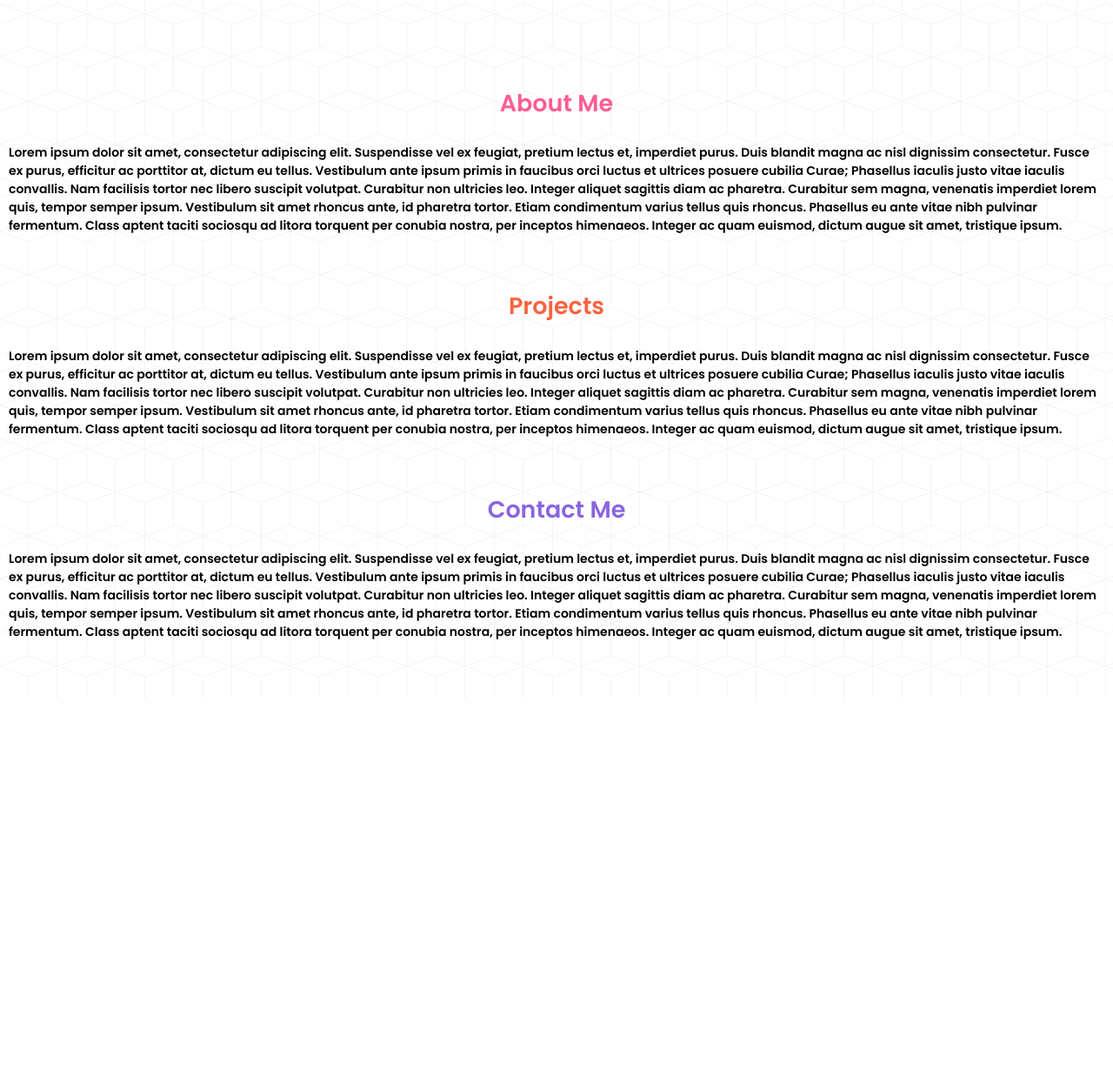
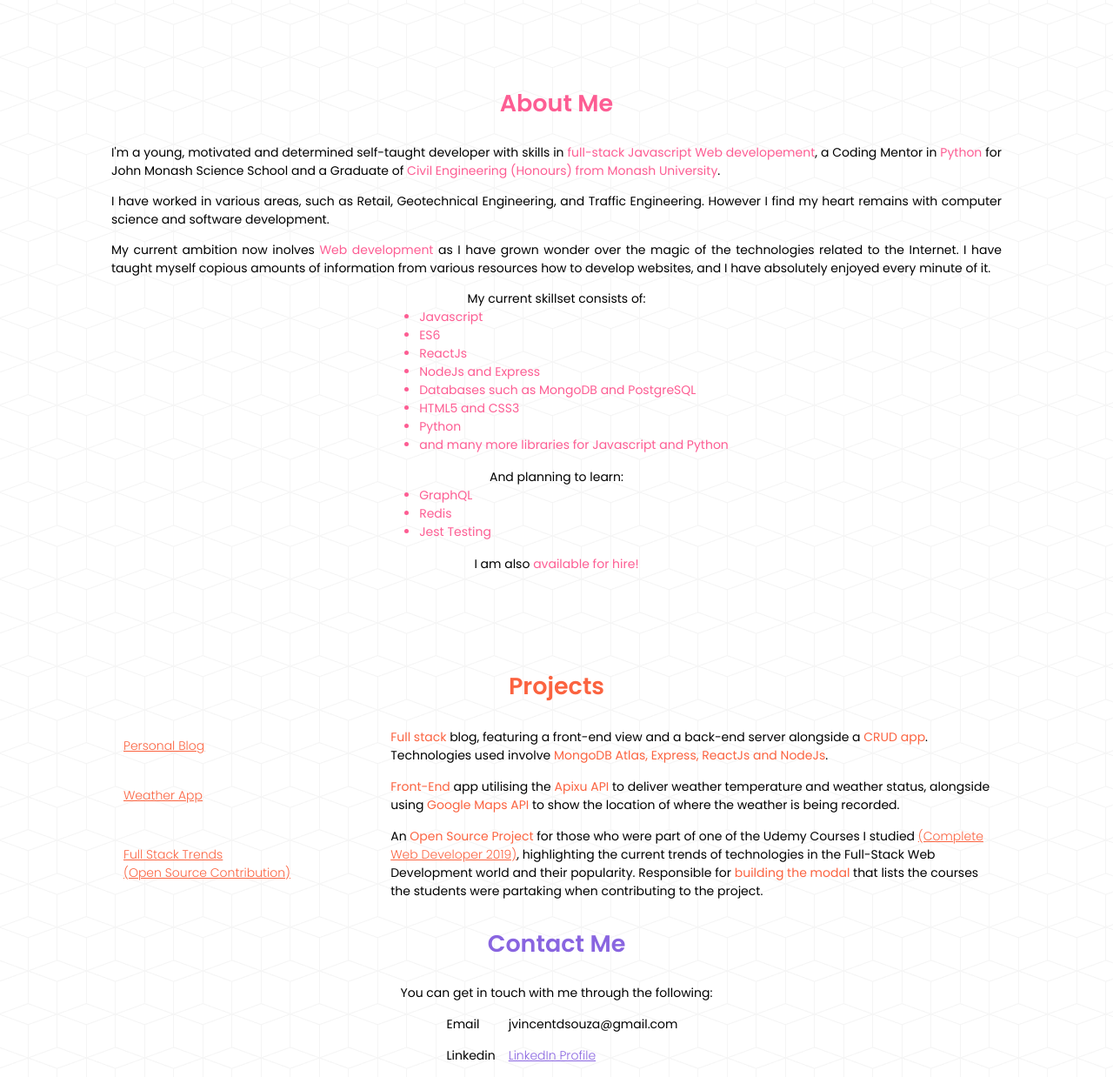
Before and after one commit to jvdsouza/My-Portfolio, a React app: page / in a window 1280 px wide. Shown: the part 797-2035 px from the top of the page at 87% size. Before the commit the page ends 1600 px from the top, so only its background shows below. Built offline with nearby package versions, Linux system fonts and the light colour scheme.

Commit message:
added all information and styling

```diff
--- a/src/assets/scss/blk-design-system-react/custom/_type.scss
+++ b/src/assets/scss/blk-design-system-react/custom/_type.scss
@@ -30,12 +30,12 @@ h1,h2,h3,h4,h5,h6{
 }
 
 a{
-    color: $primary-states;
+    // color: $primary-states;
     font-weight: $font-weight-light;
-    &:hover,
-    &:focus{
-        color: $primary;
-    }
+    // &:hover,
+    // &:focus{
+    //     color: $primary;
+    // }
 }
 h1, .h1 {
     line-height: 1.05;
--- a/src/assets/scss/blk-design-system-react/custom/_variables.scss
+++ b/src/assets/scss/blk-design-system-react/custom/_variables.scss
@@ -261,10 +261,10 @@ $section-colors: map-merge((
 
 // Links
 
-$link-color:                $primary !default;
-$link-decoration:           none !default;
-$link-hover-color:          darken($link-color, 15%);
-$link-hover-decoration:     none !default;
+// $link-color:                $primary !default;
+// $link-decoration:           none !default;
+// $link-hover-color:          darken($link-color, 15%);
+// $link-hover-decoration:     none !default;
 
 // Grid breakpoints
 
--- a/src/components/Main/Main.css
+++ b/src/components/Main/Main.css
@@ -6,8 +6,10 @@ h2 {
 
 p {
     color: black;
-    font-weight: 600;
-    margin-bottom: 3em;
+    font-weight: 400;
+    margin-bottom: 1em;
+    text-align: justify;
+    text-justify: inter-word;
 }
 
 .main-body {
@@ -15,7 +17,6 @@ p {
     display: flex;
     flex-flow: row wrap;
     justify-content: space-around;
-    padding-top: 100px;
     height: 100vh;
 }
 
@@ -25,23 +26,72 @@ p {
     align-items: center;
     margin-left: 10px;
     margin-right: 10px;
+    padding-top: 100px;
 }
 
-#About {
+.About-highlight {
+    display: inline;
     color: #FD5D93;
 }
 
-#Projects {
+#About > h2 {
+    color: #FD5D93;
+}
+
+.Projects-highlight {
+    display: inline;
     color: #FB6340;
 }
 
+#Projects > h2 {
+    color: #FB6340;
+}
+
+#Projects a {
+    color: #FB6340;
+}
+
+a:hover {
+    cursor: pointer;
+}
+
+td {
+    padding-bottom: 1em;
+    padding-left: 1em;
+}
+
+.Underline {
+    text-decoration: underline;
+}
+
+.Project-info {
+    width: 70%;
+}
+
+.Contact-highlight {
+    display: inline;
+    color: #8965E0;
+}
+
+#Contact > h2, #Contact a {
+    color: #8965E0;
+}
+
 #Contact {
-    color: #8965E0;
+    padding-top: 20px;
+    margin-bottom: 100px;
 }
 
 @media only screen
   and (min-device-width: 999px) {
     .info-card {
-        width: 45%;
+        width: 40%;
     }
 }
+
+@media only screen
+  and (max-device-width: 999px) {
+    .info-card {
+        width: 80%;
+    }
+}
--- a/src/components/Main/Main.jsx
+++ b/src/components/Main/Main.jsx
@@ -7,23 +7,124 @@ class MainBody extends React.Component {
   render() {
     return (
         <div className = "main-body">
-          <div className="info-card">
-            <h2 id="About">About Me</h2>
-            <p>Lorem ipsum dolor sit amet, consectetur adipiscing elit. Suspendisse vel ex feugiat, pretium lectus et, imperdiet purus. Duis blandit magna ac nisl dignissim consectetur. Fusce ex purus, efficitur ac porttitor at, dictum eu tellus. Vestibulum ante ipsum primis in faucibus orci luctus et ultrices posuere cubilia Curae; Phasellus iaculis justo vitae iaculis convallis. Nam facilisis tortor nec libero suscipit volutpat. Curabitur non ultricies leo.
+          <div className="info-card" id="About">
+            <h2>About Me</h2>
+              <p>
+                I'm a young, motivated and determined self-taught developer with skills
+                in <span className="About-highlight">full-stack Javascript Web developement</span>,
+                a Coding Mentor in <span className="About-highlight">Python</span> for John Monash Science
+                School and a Graduate of <span className="About-highlight">Civil Engineering (Honours) from Monash University</span>.
+              </p>
+              <p>
+                I have worked in various areas, such as Retail, Geotechnical Engineering, and
+                Traffic Engineering. However I find my heart remains with computer science and
+                software development.
+              </p>
+              <p>
+                My current ambition now inolves <span className="About-highlight">Web development</span> as I have grown wonder over the magic of the
+                technologies related to the Internet. I have taught myself copious amounts of information from various resources
+                how to develop websites, and I have absolutely enjoyed every minute of it.
+              </p>
+                My current skillset consists of:
+                <div>
+                  <ul>
+                    <li>Javascript</li>
+                    <li>ES6</li>
+                    <li>ReactJs</li>
+                    <li>NodeJs and Express</li>
+                    <li>Databases such as MongoDB and PostgreSQL</li>
+                    <li>HTML5 and CSS3</li>
+                    <li>Python</li>
+                    <li>and many more libraries for Javascript and Python</li>
+                  </ul>
+                  <span>And planning to learn:</span>
+                  <ul>
+                    <li>GraphQL</li>
+                    <li>Redis</li>
+                    <li>Jest Testing</li>
+                  </ul>
+                </div>
+              <p>
+                I am also <span className="About-highlight">available for hire!</span>
+              </p>
+          </div>
 
-Integer aliquet sagittis diam ac pharetra. Curabitur sem magna, venenatis imperdiet lorem quis, tempor semper ipsum. Vestibulum sit amet rhoncus ante, id pharetra tortor. Etiam condimentum varius tellus quis rhoncus. Phasellus eu ante vitae nibh pulvinar fermentum. Class aptent taciti sociosqu ad litora torquent per conubia nostra, per inceptos himenaeos. Integer ac quam euismod, dictum augue sit amet, tristique ipsum.</p>
+          <div className="info-card" id="Projects">
+            <h2>Projects</h2>
+            <table>
+              <tbody>
+                <tr>
+                  <td className="Underline">
+                  <a
+                    target="_blank"
+                    rel="noopener noreferrer"
+                    href="https://gentle-citadel-27836.herokuapp.com/">
+                      Personal Blog
+                  </a>
+                  </td>
+                  <td className="Project-info">
+                    <span className="Projects-highlight">Full stack</span> blog, featuring a front-end view and a back-end server
+                    alongside a <span className="Projects-highlight">CRUD app</span>. Technologies used involve <span className="Projects-highlight">MongoDB Atlas,
+                    Express, ReactJs and NodeJs</span>.
+                  </td>
+                </tr>
+                <tr>
+                  <td className="Underline">
+                    <a
+                      target="_blank"
+                      rel="noopener noreferrer"
+                      href="https://github.com/jvdsouza/weather-app">
+                        Weather App
+                    </a>
+                  </td>
+                  <td className="Project-info">
+                  <span className="Projects-highlight">Front-End</span> app utilising the <span className="Projects-highlight">Apixu API</span> to deliver weather temperature
+                    and weather status, alongside using <span className="Projects-highlight">Google Maps API</span> to show the location
+                    of where the weather is being recorded.
+                  </td>
+                </tr>
+                <tr>
+                  <td className="Underline">
+                    <a
+                      target="_blank"
+                      rel="noopener noreferrer"
+                      href="https://www.fullstacktrends.com/">
+                      Full Stack Trends <br/>(Open Source Contribution)
+                    </a>
+                  </td>
+                  <td className="Project-info">
+                    An <span className="Projects-highlight">Open Source Project</span> for those who were part of one of the Udemy Courses
+                    I studied <a target="_blank" rel="noopener noreferrer" href="https://www.udemy.com/the-complete-web-developer-zero-to-mastery/">(Complete Web Developer 2019)</a>,
+                    highlighting the current trends of technologies in the Full-Stack Web Development world and their popularity.
+                    Responsible for <span className="Projects-highlight">building the modal</span> that lists the courses the students were partaking
+                    when contributing to the project.
+                  </td>
+                </tr>
+              </tbody>
+            </table>
           </div>
-          <div className="info-card">
-            <h2 id="Projects">Projects</h2>
-            <p>Lorem ipsum dolor sit amet, consectetur adipiscing elit. Suspendisse vel ex feugiat, pretium lectus et, imperdiet purus. Duis blandit magna ac nisl dignissim consectetur. Fusce ex purus, efficitur ac porttitor at, dictum eu tellus. Vestibulum ante ipsum primis in faucibus orci luctus et ultrices posuere cubilia Curae; Phasellus iaculis justo vitae iaculis convallis. Nam facilisis tortor nec libero suscipit volutpat. Curabitur non ultricies leo.
 
-Integer aliquet sagittis diam ac pharetra. Curabitur sem magna, venenatis imperdiet lorem quis, tempor semper ipsum. Vestibulum sit amet rhoncus ante, id pharetra tortor. Etiam condimentum varius tellus quis rhoncus. Phasellus eu ante vitae nibh pulvinar fermentum. Class aptent taciti sociosqu ad litora torquent per conubia nostra, per inceptos himenaeos. Integer ac quam euismod, dictum augue sit amet, tristique ipsum.</p>
-          </div>
-          <div className="info-card">
-            <h2 id="Contact">Contact Me</h2>
-            <p>Lorem ipsum dolor sit amet, consectetur adipiscing elit. Suspendisse vel ex feugiat, pretium lectus et, imperdiet purus. Duis blandit magna ac nisl dignissim consectetur. Fusce ex purus, efficitur ac porttitor at, dictum eu tellus. Vestibulum ante ipsum primis in faucibus orci luctus et ultrices posuere cubilia Curae; Phasellus iaculis justo vitae iaculis convallis. Nam facilisis tortor nec libero suscipit volutpat. Curabitur non ultricies leo.
-
-Integer aliquet sagittis diam ac pharetra. Curabitur sem magna, venenatis imperdiet lorem quis, tempor semper ipsum. Vestibulum sit amet rhoncus ante, id pharetra tortor. Etiam condimentum varius tellus quis rhoncus. Phasellus eu ante vitae nibh pulvinar fermentum. Class aptent taciti sociosqu ad litora torquent per conubia nostra, per inceptos himenaeos. Integer ac quam euismod, dictum augue sit amet, tristique ipsum.</p>
+          <div className="info-card" id="Contact">
+            <h2>Contact Me</h2>
+            <p>You can get in touch with me through the following:</p>
+            <table>
+              <tbody>
+                <tr>
+                  <td>Email</td>
+                  <td>jvincentdsouza@gmail.com</td>
+                </tr>
+                <tr>
+                  <td>Linkedin</td>
+                  <td>
+                    <a target="_blank"
+                        rel="noopener noreferrer"
+                        href="https://www.linkedin.com/in/jason-d-souza-861762100/">
+                          LinkedIn Profile
+                    </a>
+                  </td>
+                </tr>
+              </tbody>
+            </table>
           </div>
         </div>
     );
--- a/src/components/Navbars/Navbar.css
+++ b/src/components/Navbars/Navbar.css
@@ -9,6 +9,7 @@
 
 .nav-link {
     font-weight: 400;
+    text-decoration: none;
 }
 
 @media only screen
--- a/src/components/PageHeader/PageHeader.css
+++ b/src/components/PageHeader/PageHeader.css
@@ -41,7 +41,6 @@ h4 {
 
 .animated-arrow {
     animation-delay: 3s;
-    bottom: -35vh;
 }
 
 @media only screen
```
Also changed, not shown: src/assets/scss/blk-design-system-react/bootstrap/_reboot.scss (+10 -10 lines), src/index.js (line endings or trailing spaces).
